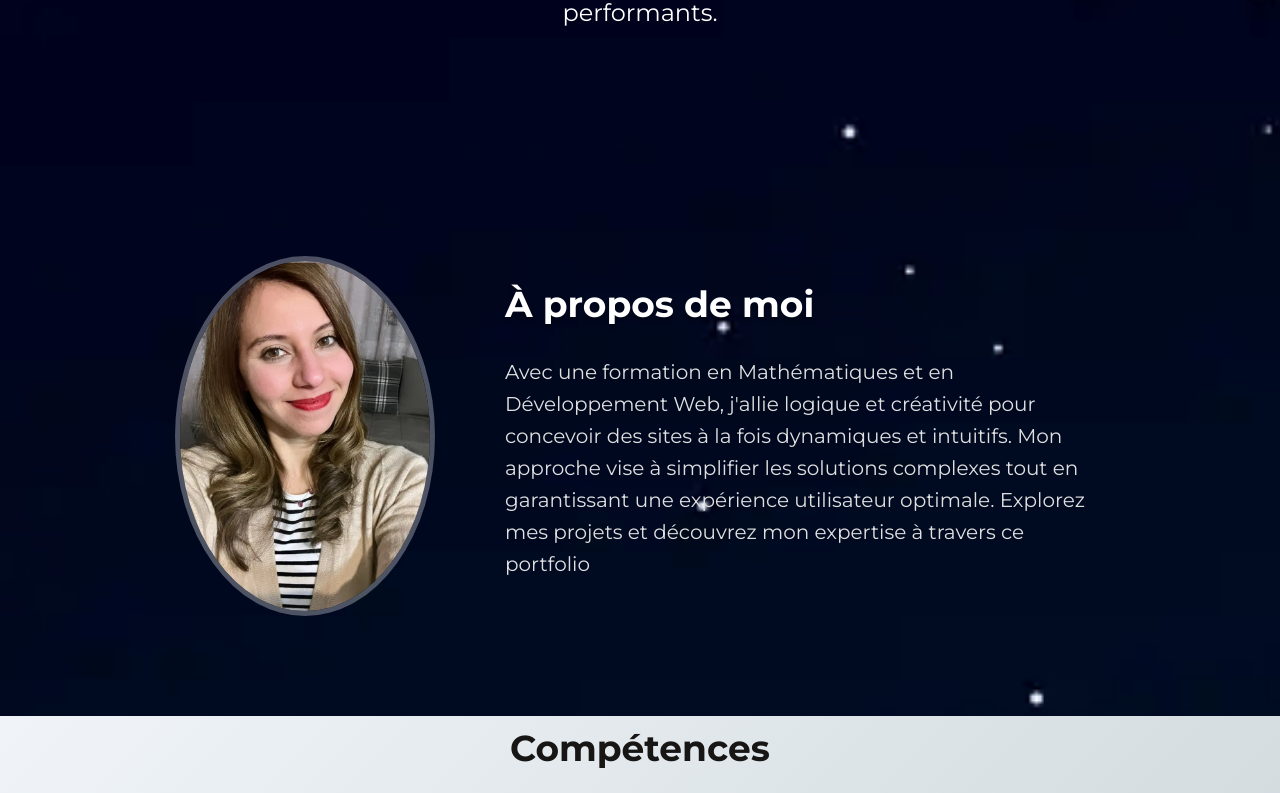
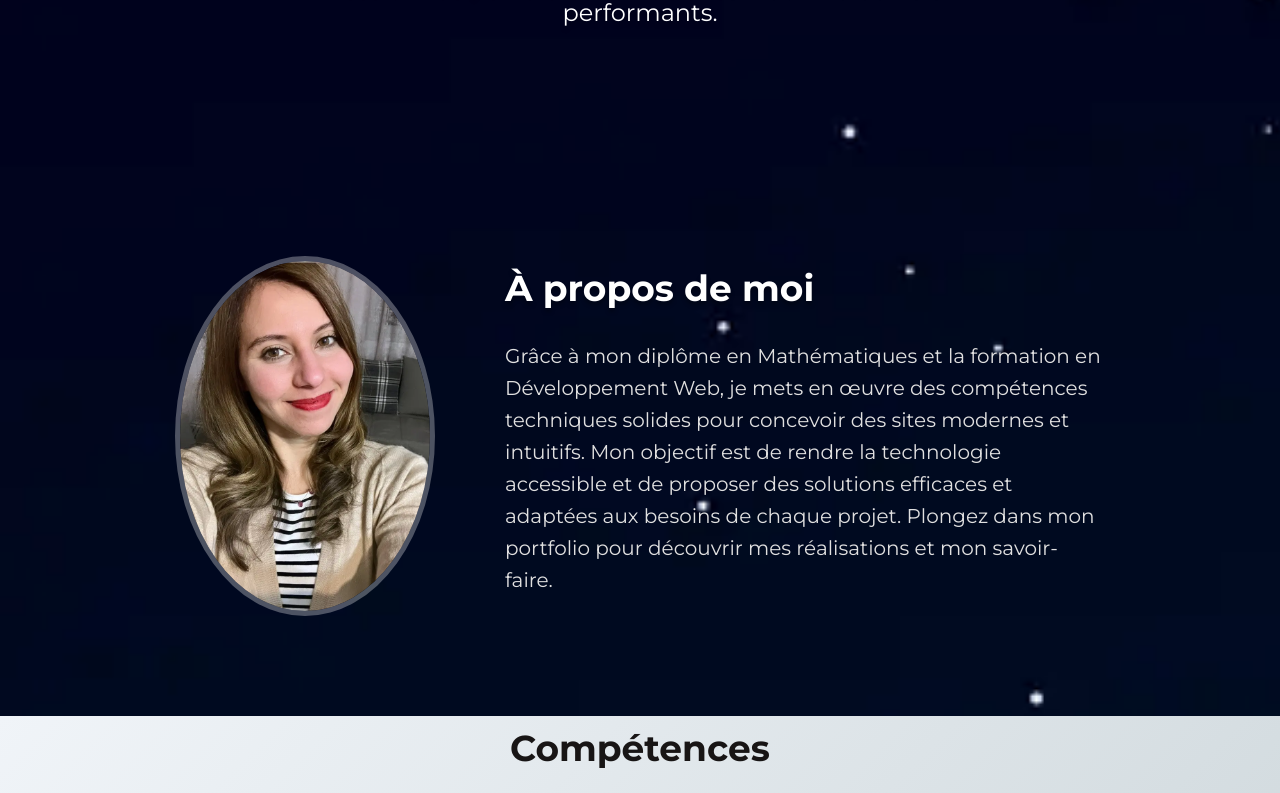
Before and after one commit to Oumayma-Hani-Bhouri/Projet-8_Portfolio, a React (Create React App) app: page / in a window 1280 px wide. Shown: the part 412-1205 px from the top of the page. Built offline with nearby package versions, Linux system fonts and the light colour scheme.

Commit message:
modify presentation

```diff
--- a/src/components/Presentation/Presentation.jsx
+++ b/src/components/Presentation/Presentation.jsx
@@ -14,11 +14,12 @@ const Presentation = () => {
         <div className="text-content animate-slide-in">
           <h2>À propos de moi</h2>
           <p>
-            Avec une formation en Mathématiques et en Développement Web, j'allie
-            logique et créativité pour concevoir des sites à la fois dynamiques
-            et intuitifs. Mon approche vise à simplifier les solutions complexes
-            tout en garantissant une expérience utilisateur optimale. Explorez
-            mes projets et découvrez mon expertise à travers ce portfolio
+            Grâce à mon diplôme en Mathématiques et la formation en
+            Développement Web, je mets en œuvre des compétences techniques
+            solides pour concevoir des sites modernes et intuitifs. Mon objectif
+            est de rendre la technologie accessible et de proposer des solutions
+            efficaces et adaptées aux besoins de chaque projet. Plongez dans mon
+            portfolio pour découvrir mes réalisations et mon savoir-faire.
           </p>
         </div>
       </div>
```
